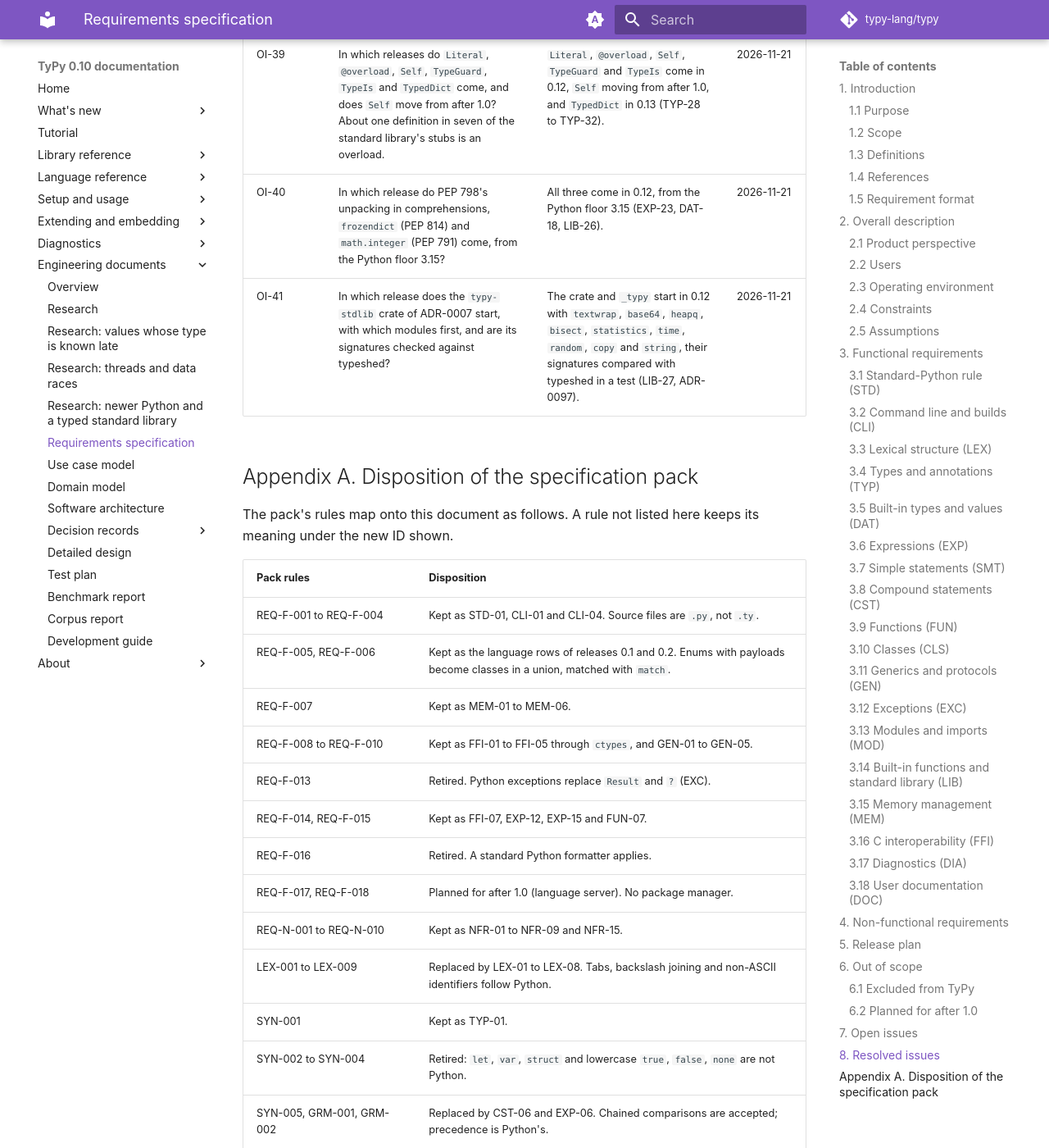
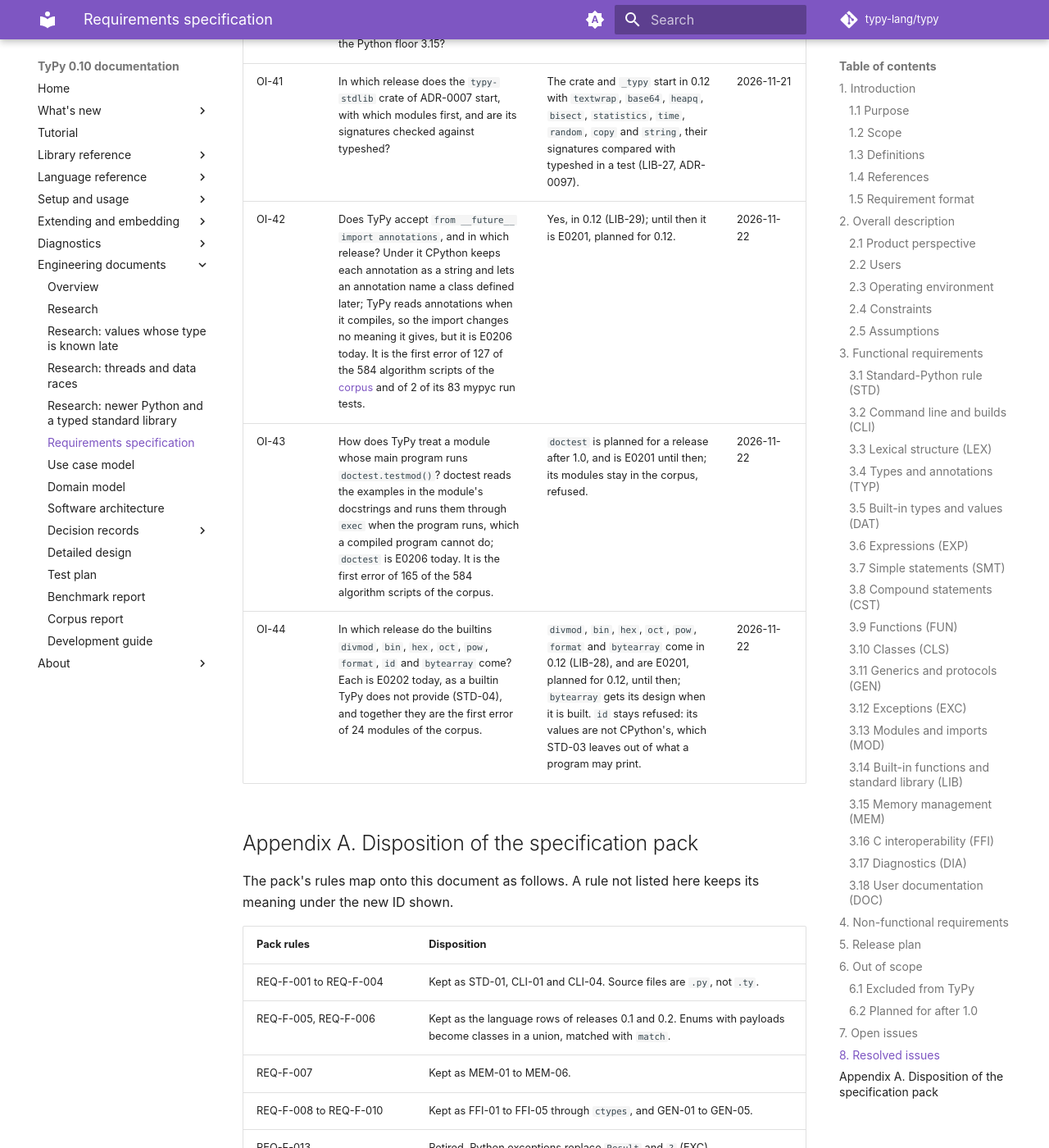
Before and after one commit to typy-lang/typy, an MkDocs documentation site: the page built from docs/requirements/srs.md, in a window 1280 px wide and 1400 px high, scrolled down 56011 px. Shown: the whole window at 82% size. Built offline with MkDocs 1.6.1 and Material for MkDocs 9.7.7, drawn with Linux system fonts in a browser that asks for light colours; comment, search, counter and statistics services are not loaded; some of the changed text lies outside the part shown.

Commit message:
Plan from __future__ import annotations and seven builtins for 0.12, and doctest after 1.0

```diff
--- a/docs/library/index.md
+++ b/docs/library/index.md
@@ -24,7 +24,10 @@ TyPy 0.10 provides these modules of the standard library:
 | `ctypes` | Calls into C libraries, with C objects, pointers, arrays and structures | [C interoperability](../extending/c-interop.md) |
 
 A module planned for a later release is refused with E0201, naming the
-release: `enum` and `abc` (CLS-44, CLS-45), and `textwrap`, `base64`,
+release: `enum` and `abc` (CLS-44, CLS-45), `textwrap`, `base64`,
 `heapq`, `bisect`, `statistics`, `time`, `random`, `copy` and `string`
-(LIB-27) in 0.12; `math.integer` (LIB-26) in 0.12 from the Python floor
-3.15; `os` (LIB-07) in 1.0. Each other module is E0206.
+(LIB-27), and `from __future__ import annotations` (LIB-29) in 0.12;
+`math.integer` (LIB-26) in 0.12 from the Python floor 3.15; `os` (LIB-07)
+in 1.0; and `doctest` in a release after 1.0. Each other module is E0206.
+The builtins `divmod`, `bin`, `hex`, `oct`, `pow`, `format` and
+`bytearray` are planned for 0.12 (LIB-28).
--- a/docs/requirements/srs.md
+++ b/docs/requirements/srs.md
@@ -477,6 +477,8 @@ formatter applies; Ruff's formatter is the project's recommendation.
 | LIB-25 | `map` and `filter` themselves shall be values, held in a variable, passed, written and given to `isinstance`, and `map` shall take `*` arguments, as CPython's classes are and do. | C | 1.0 |
 | LIB-26 | `math.integer` (PEP 791) shall be available with `comb`, `factorial`, `gcd`, `isqrt`, `lcm` and `perm`, under a Python floor of 3.15 or later. | S | 0.12 |
 | LIB-27 | `textwrap`, `base64`, `heapq`, `bisect`, `statistics`, `time`, `random`, `copy` and `string` shall be available, written in typed Python that CPython also runs, with signatures a test compares with typeshed's (ADR-0007, ADR-0097). | S | 0.12 |
+| LIB-28 | The builtins `divmod`, `bin`, `hex`, `oct`, `pow`, `format` and `bytearray` shall be available, as CPython gives them. | S | 0.12 |
+| LIB-29 | `from __future__ import annotations` shall be accepted, and shall change nothing TyPy compiles. | S | 0.12 |
 
 ### 3.15 Memory management (MEM)
 
@@ -711,6 +708,9 @@ resolved issues below.
 | OI-39 | In which releases do `Literal`, `@overload`, `Self`, `TypeGuard`, `TypeIs` and `TypedDict` come, and does `Self` move from after 1.0? About one definition in seven of the standard library's stubs is an overload. | `Literal`, `@overload`, `Self`, `TypeGuard` and `TypeIs` come in 0.12, `Self` moving from after 1.0, and `TypedDict` in 0.13 (TYP-28 to TYP-32). | 2026-11-21 |
 | OI-40 | In which release do PEP 798's unpacking in comprehensions, `frozendict` (PEP 814) and `math.integer` (PEP 791) come, from the Python floor 3.15? | All three come in 0.12, from the Python floor 3.15 (EXP-23, DAT-18, LIB-26). | 2026-11-21 |
 | OI-41 | In which release does the `typy-stdlib` crate of ADR-0007 start, with which modules first, and are its signatures checked against typeshed? | The crate and `_typy` start in 0.12 with `textwrap`, `base64`, `heapq`, `bisect`, `statistics`, `time`, `random`, `copy` and `string`, their signatures compared with typeshed in a test (LIB-27, ADR-0097). | 2026-11-21 |
+| OI-42 | Does TyPy accept `from __future__ import annotations`, and in which release? Under it CPython keeps each annotation as a string and lets an annotation name a class defined later; TyPy reads annotations when it compiles, so the import changes no meaning it gives, but it is E0206 today. It is the first error of 127 of the 584 algorithm scripts of the [corpus](../testing/corpus-report.md) and of 2 of its 83 mypyc run tests. | Yes, in 0.12 (LIB-29); until then it is E0201, planned for 0.12. | 2026-11-22 |
+| OI-43 | How does TyPy treat a module whose main program runs `doctest.testmod()`? doctest reads the examples in the module's docstrings and runs them through `exec` when the program runs, which a compiled program cannot do; `doctest` is E0206 today. It is the first error of 165 of the 584 algorithm scripts of the corpus. | `doctest` is planned for a release after 1.0, and is E0201 until then; its modules stay in the corpus, refused. | 2026-11-22 |
+| OI-44 | In which release do the builtins `divmod`, `bin`, `hex`, `oct`, `pow`, `format`, `id` and `bytearray` come? Each is E0202 today, as a builtin TyPy does not provide (STD-04), and together they are the first error of 24 modules of the corpus. | `divmod`, `bin`, `hex`, `oct`, `pow`, `format` and `bytearray` come in 0.12 (LIB-28), and are E0201, planned for 0.12, until then; `bytearray` gets its design when it is built. `id` stays refused: its values are not CPython's, which STD-03 leaves out of what a program may print. | 2026-11-22 |
 
 ## Appendix A. Disposition of the specification pack
 
--- a/docs/testing/corpus-report.md
+++ b/docs/testing/corpus-report.md
@@ -3,7 +3,7 @@
 | Field | Value |
 | --- | --- |
 | Document | TyPy corpus report |
-| Version | 0.1 |
+| Version | 0.2 |
 | Status | Draft |
 | Owner | typy-lang contributors |
 | Last updated | 2026-11-22 |
@@ -153,15 +153,16 @@ output or exit status than CPython's, or for longer than 20 seconds.
 
 On 2026-11-22, every module of the corpus that TyPy built ran as CPython
 runs it. The first error of the modules it refused, in both corpora,
-comes mostly from a few causes:
+comes mostly from a few causes, each planned as the resolved issues of the
+[specification](../requirements/srs.md) say:
 
 | First error | Modules | Plan |
 | --- | --- | --- |
-| `import doctest`, whose `testmod()` is the module's main program | 165 | Open issue OI-43 |
-| `from __future__ import annotations` | 129 | Open issue OI-42 |
+| `import doctest`, whose `testmod()` is the module's main program | 165 | After 1.0 (OI-43) |
+| `from __future__ import annotations` | 129 | 0.12 (LIB-29, OI-42) |
 | Another module of the standard library TyPy does not provide yet, such as `collections`, `itertools` or `functools` | 50 | The `typy-stdlib` crate, from 0.12 (LIB-27) |
 | An empty `[]`, `{}` or `set()` without an annotation, E0410 | 33 | Inferred from its first use in 0.12 (TYP-27) |
-| A builtin TyPy does not provide, such as `divmod`, `bin` or `hex` | 24 | Open issue OI-44 |
+| A builtin of LIB-28, such as `divmod`, `bin` or `hex` | 22 | 0.12 (LIB-28, OI-44) |
 | A default other than a constant | 23 | 1.0 (EXP-20) |
 | `typing.Any` | 19 | 0.13 (TYP-25) |
 
```
Also changed, not shown: other parts of docs/requirements/srs.md (+3 -8 lines), other parts of docs/testing/corpus-report.md (+6 -6 lines), CHANGELOG.md (+4 -1 lines), docs/testing/test-plan.md (+3 -1 lines), 7 other files.
